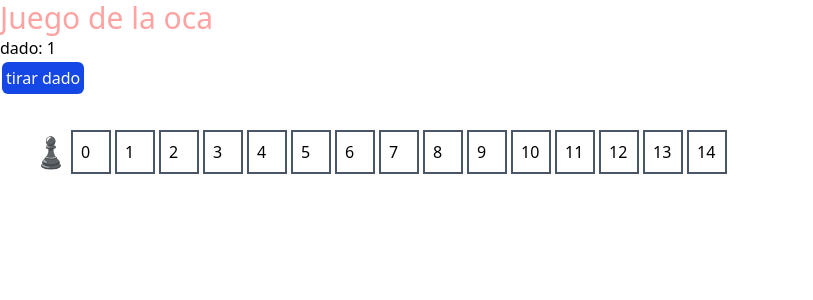
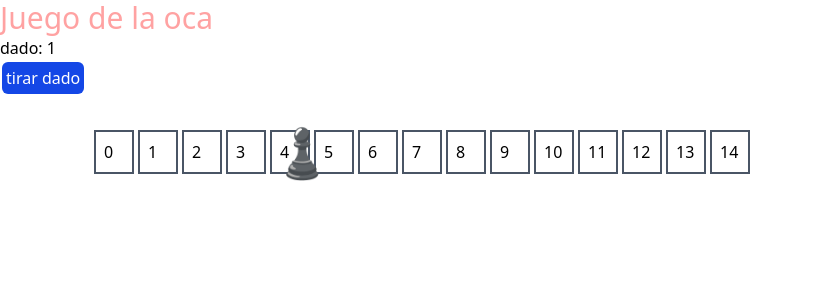
Before and after one commit to lidiapdiaz/practice-react, a React (Vite) app in the folder Goose-game/: page / in a window 1280 px wide. Shown: the top 300 px of the page, without its empty margins (0-813 px from the left). Built offline with nearby package versions, Linux system fonts and the light colour scheme.

Commit message:
he probado cómo se podría mover la ficha del jugador pero hay que depurarlo

```diff
--- a/Goose-game/index.html
+++ b/Goose-game/index.html
@@ -3,7 +3,7 @@
   <head>
     <meta charset="UTF-8" />
     <link rel="icon" type="image/svg+xml" href="/vite.svg" />
-    <link href="/dist/styles.css" rel="stylesheet">
+     <link href="/dist/styles.css" rel="stylesheet">
     <meta name="viewport" content="width=device-width, initial-scale=1.0" />
     <title>Juego de la oca</title>
   </head>
--- a/Goose-game/src/Player.jsx
+++ b/Goose-game/src/Player.jsx
@@ -1,8 +1,11 @@
 //Ficha de xogador
+// <div className={`text-3xl relative left-[${move}px]`}>♟️</div>
+
+const move = "left-[240px]";//así si que funciona, cambiando 'manualmente'
 
 function Player() {
   return (
-    <div className="text-3xl">♟️</div>
+    <div className={`text-5xl relative ${move}`}>♟️</div>
   )
 }
 
```
